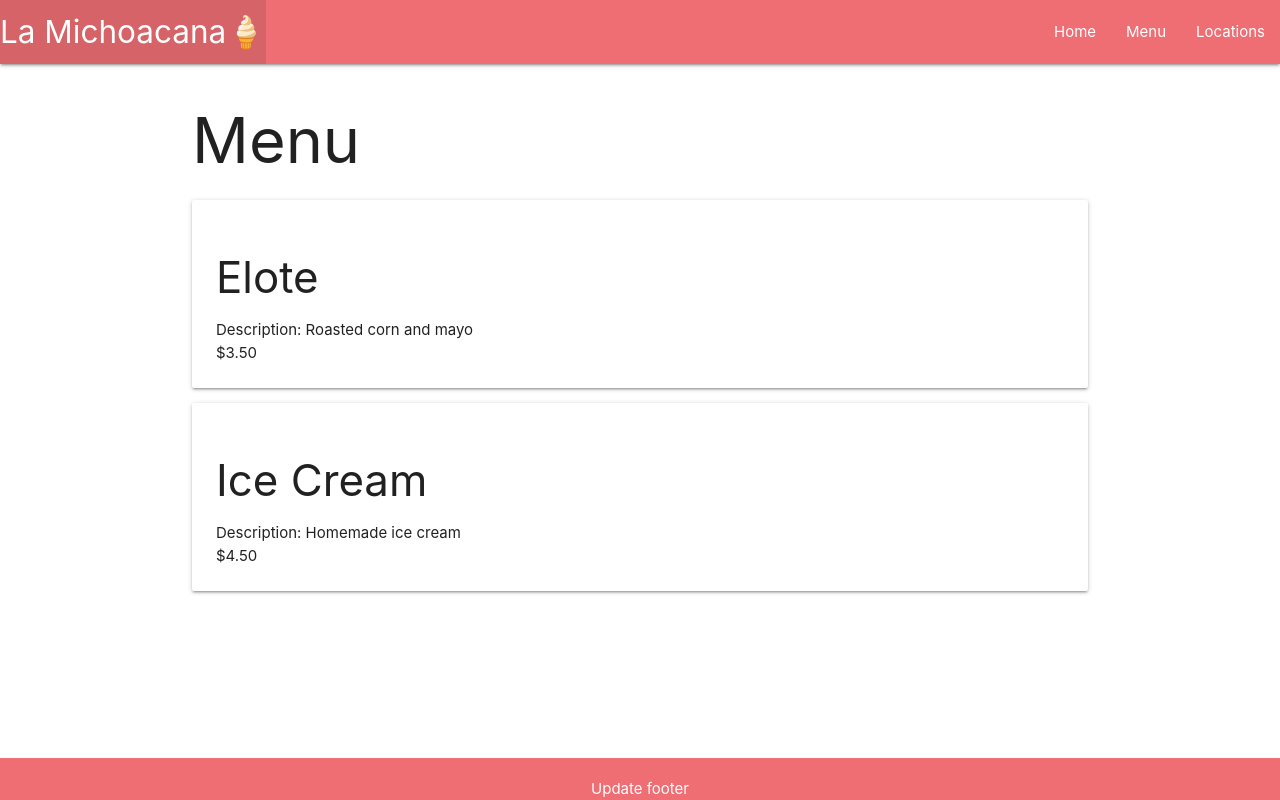
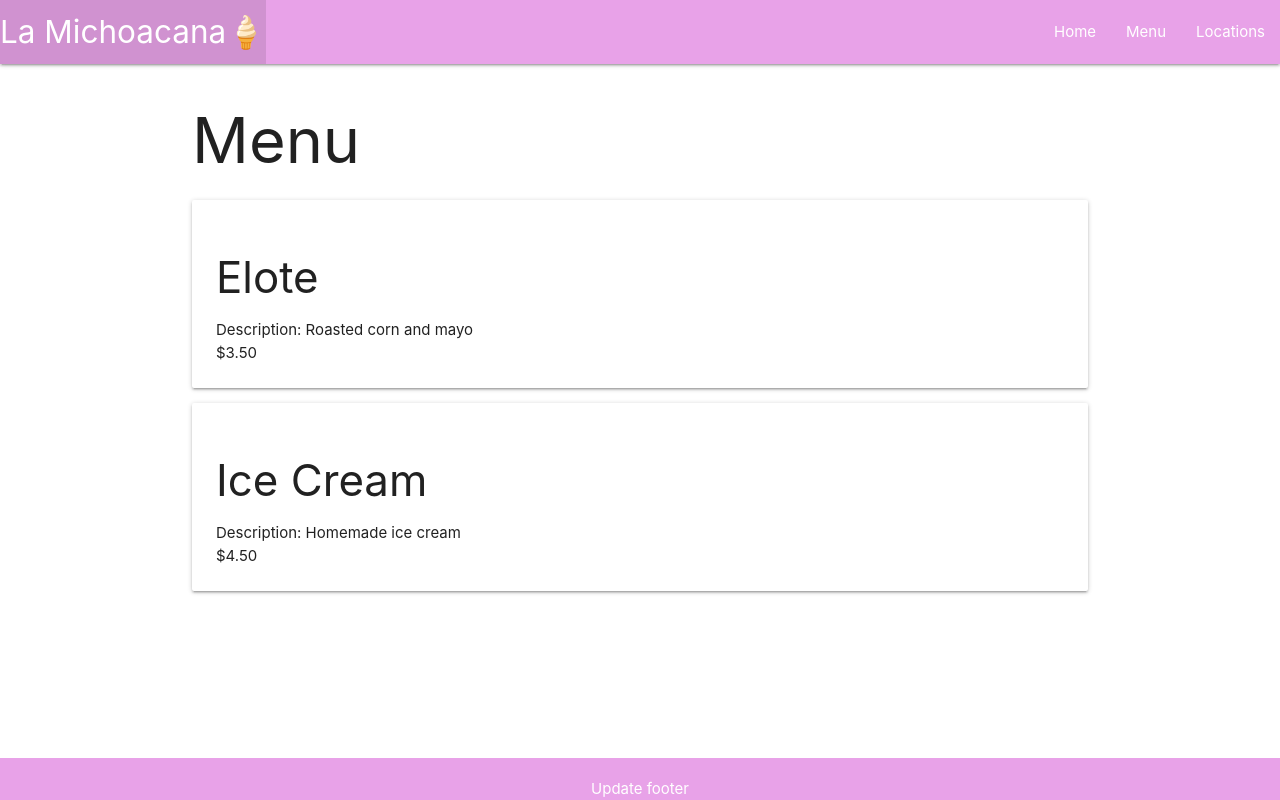
Before and after one commit to krabecb/La-Michoacana, a Django app: page /restaurant/menu/ in a window 1280 px wide. Run offline with Django 4.2, Linux system fonts and the light colour scheme; data comes from the database, SQL or seed files in the repository.

Commit message:
Resolved scrolling

```diff
--- a/lamichoacana/restaurant/static/css/style.css
+++ b/lamichoacana/restaurant/static/css/style.css
@@ -2,6 +2,7 @@ body {
     display: flex;
     min-height: 100vh;
     flex-direction: column;
+    overflow: hidden;
 }
 
 main {
@@ -11,3 +12,7 @@ main {
 footer {
     text-align: center;
 }
+
+.nav-wrapper, .page-footer {
+    background-color: #E8A2E8 !important;
+}
```
